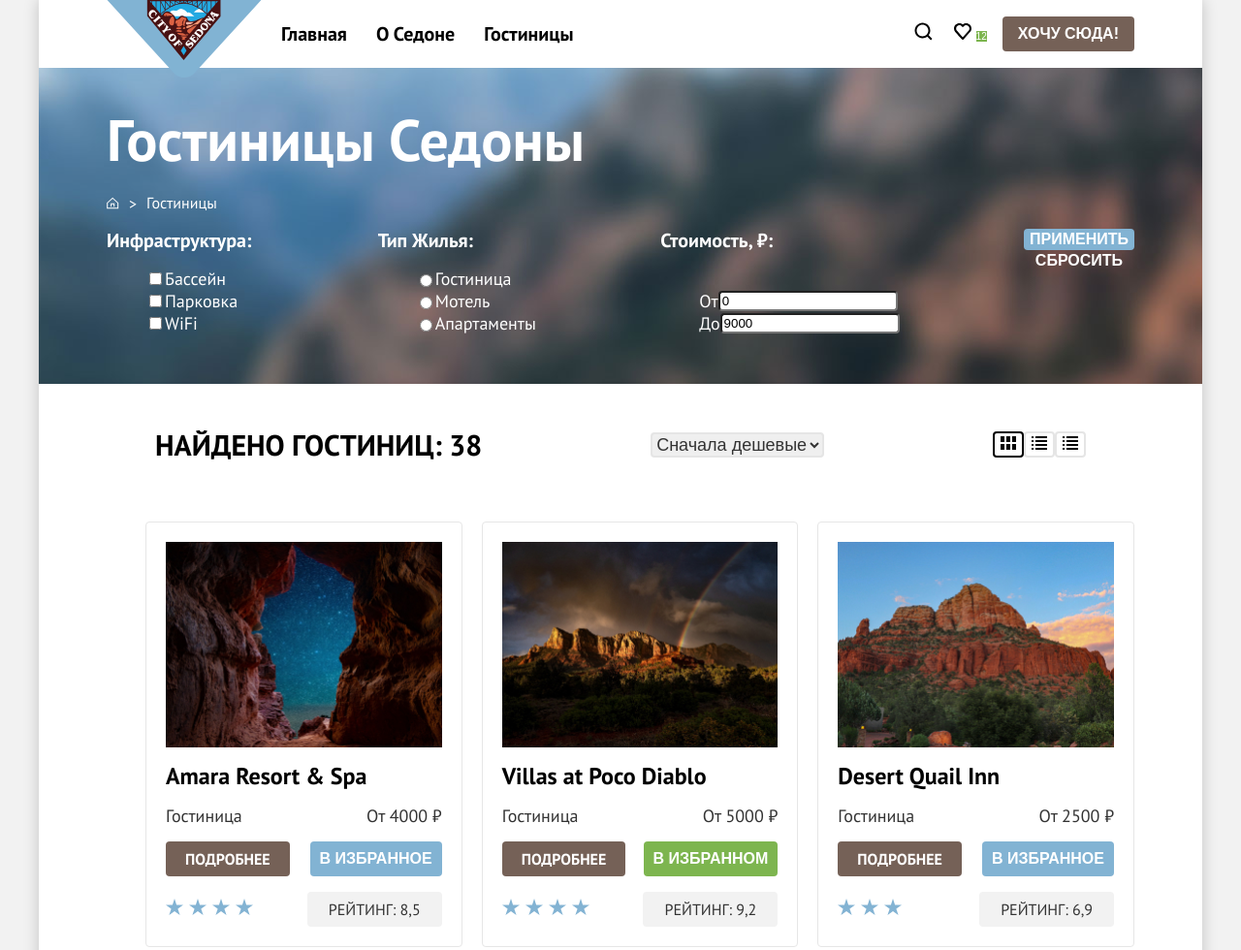
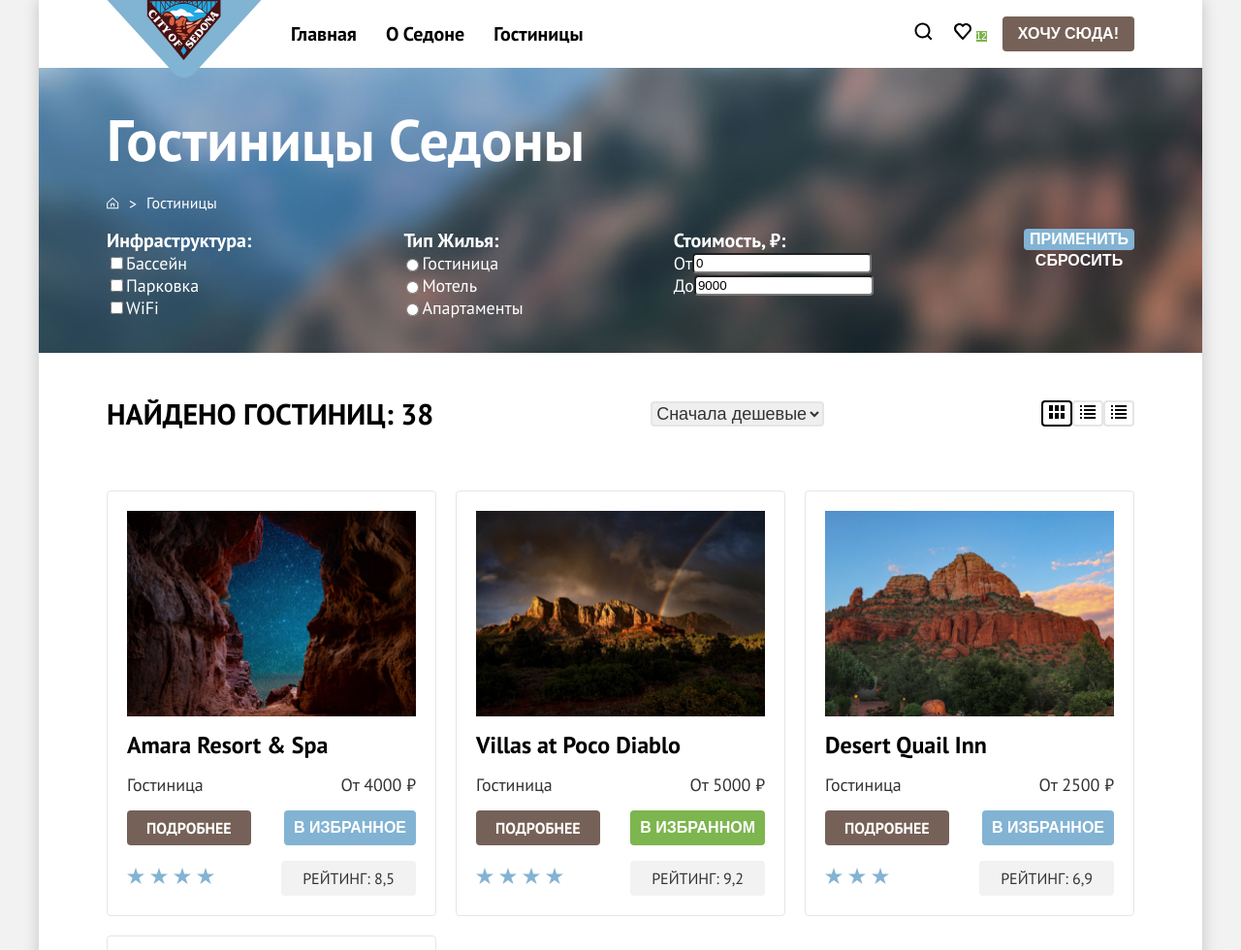
Before and after one commit to htmlacademy-univer-htmlcss-1/2678309-sedona-2, a plain HTML site: page 7/catalog.html in a window 1280 px wide. Shown: the top 980 px of the page at 97% size. Drawn offline with Linux system fonts and the light colour scheme.

Commit message:
:heavy_check_mark: Сборка #7

```diff
--- a/7/catalog.html
+++ b/7/catalog.html
@@ -306,17 +306,17 @@
             <footer class="footer">
                 <ul class="footer__social social">
                     <li class="social__item">
-                        <a class="social__link" href="https://vk.com/htmlacademy">
+                        <a class="social__link" href="https://vk.com/htmlacademy" target="_blank">
                             <img src="images/social/social-vk.svg" alt="ВКонтакте">
                         </a>
                     </li>
                     <li class="social__item">
-                        <a class="social__link" href="https://t.me/htmlacademy">
+                        <a class="social__link" href="https://t.me/htmlacademy" target="_blank">
                             <img src="images/social/social-telegram.svg" alt="Телеграм">
                         </a>
                     </li>
                     <li class="social__item">
-                        <a class="social__link" href="https://www.youtube.com/user/htmlacademyru">
+                        <a class="social__link" href="https://www.youtube.com/user/htmlacademyru" target="_blank">
                             <img src="images/social/social-youtube.svg" alt="YouTube">
                         </a>
                     </li>
--- a/7/styles/style.css
+++ b/7/styles/style.css
@@ -115,6 +115,10 @@ input {
     border-radius: 4px 0 0 4px;
 }
 
+ul {
+    padding: 0;
+}
+
 .header {
     display: flex;
     flex-direction: row;
@@ -136,6 +140,7 @@ input {
     flex-direction: row;
     align-items: center;
     flex-grow: 1;
+    margin-left: 50px;
 }
 
 .navigation__list {
@@ -289,6 +294,7 @@ input {
     display: flex;
     flex-direction: row;
     width: 100%;
+    flex-wrap: wrap;
 }
 
 .features__info {
@@ -542,7 +548,8 @@ body:has(.catalog) .subscribe__subtitle {
 .search__content-item {
     display: flex;
     flex-direction: column;
-    justify-content: space-between;
+    padding: 0;
+    gap: 0;
 }
 
 .search__content-label {
@@ -551,6 +558,7 @@ body:has(.catalog) .subscribe__subtitle {
     line-height: 24px;
     text-transform: capitalize;
     color: #FFFFFF;
+    margin: 0;
 }
 
 .search__content-input {
@@ -563,6 +571,8 @@ body:has(.catalog) .subscribe__subtitle {
     flex-direction: column;
     align-items: flex-start;
     list-style: none;
+    margin: 0;
+    padding: 0;
 }
 
 .search__content-list li {
@@ -581,7 +591,6 @@ body:has(.catalog) .subscribe__subtitle {
 .search__buttons {
     display: flex;
     flex-direction: column;
-    align-items: center;
 }
 
 .search__button {
@@ -652,7 +661,7 @@ body:has(.catalog) .subscribe__subtitle {
     flex-direction: row;
     justify-content: space-between;
     align-items: center;
-    padding: 20px 50px;
+    padding: 20px 0;
 }
 
 .catalog__header-title {
```
Also changed, not shown: 7/index.html (+3 -3 lines).
